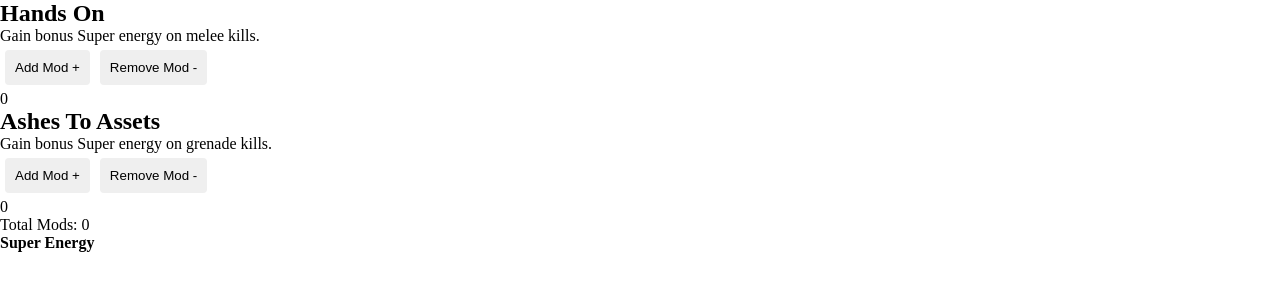
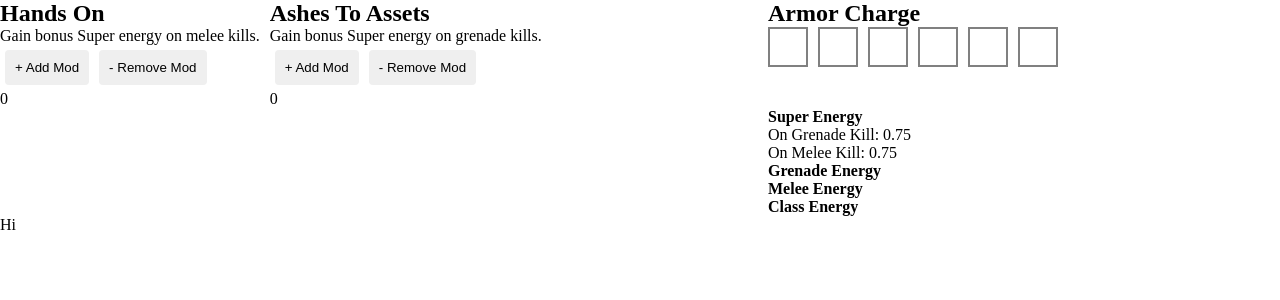
Before and after one commit to cranberriez/destiny-mod-calculator, a React (Create React App) app: page / in a window 1280 px wide. Shown: the top 300 px of the page. Built offline with nearby package versions, Linux system fonts and the light colour scheme.

Commit message:
add armor charge box

```diff
--- a/src/App.css
+++ b/src/App.css
@@ -0,0 +1,31 @@
+.App {
+    width: 100%;
+    display: grid;
+    grid-template-columns: 60% 40%;
+    grid-template-rows: 1fr 1fr 1fr 1fr 1fr;
+    grid-template-areas:
+    'helmet armor-charge'
+    'arms breakdown'
+    'legs breakdown'
+    'class breakdown';
+}
+
+.Breakdown {
+    grid-area: breakdown;
+}
+
+.ArmorCharge {
+    grid-area: armor-charge;
+}
+
+.Helmet {
+    grid-area: helmet;
+}
+
+.Leg {
+    grid-area: legs;
+}
+
+.Mod {
+    margin-right: 10px;
+}
--- a/src/App.js
+++ b/src/App.js
@@ -1,5 +1,7 @@
 import React, { useState } from 'react';
 import Helmet from './components/helmet.js'
+import Leg from './components/leg.js'
+import ArmorCharge from './components/armorCharge.js';
 import Breakdown from './components/breakdown.js'
 import './App.css';
 
@@ -11,13 +13,22 @@ function App() {
     totalMods: 0,
   });
 
+  const [legModCount, setlegModCount] = useState({
+    handsOn: { count: 0, stacks: [0.0075, 0.025, 0.029, 0.029] },
+    ashesToAssets: { count: 0, stacks: [0.0075, 0.048, 0.052, 0.048] },
+    totalMods: 0,
+  });
+
+  const [armorCharge, setArmorChage] = useState({
+    charge: 0,
+  })
+
   return (
     <div className="App">
-      {/* Create a Helmet() component for each helmet mod */}
-      <div id="helmet-mods">
-        <Helmet modCount={helmetModCount} setModCount={setHelmetModCount}/>
-        <Breakdown helmetMods={helmetModCount}/>
-      </div>
+      <Helmet modCount={helmetModCount} setModCount={setHelmetModCount}/>
+      <Leg/>
+      <ArmorCharge armorCharge={armorCharge} setArmorCharge={setArmorChage}/>
+      <Breakdown helmetMods={helmetModCount}/>
     </div>
   );
 }
--- /dev/null
+++ b/src/components/armorCharge.js
@@ -0,0 +1,75 @@
+import React from 'react';
+import './css/armorcharge.css';
+
+
+function ChargeBox(props) {
+    const {charge, setArmorCharge} = props;
+
+    // Using a for loop to create an array of JSX elements
+    var itemsList = [];
+    for (let i = 0; i < 6; i++) {
+        itemsList.push(
+            <li
+                key={i}
+                onClick={() => {
+                    setArmorCharge(i + 1)
+                }}
+                className={"box " + (i < charge ? "active" : "inactive")}
+            >
+            </li>
+        );
+    }
+
+    return (
+        <ul className="ChargeBoxes">
+            {itemsList}
+        </ul>
+    )
+}
+
+function ArmorCharge(props) {
+    const {armorCharge, setArmorCharge} = props;
+
+    const addCharge = () => {
+        if (armorCharge.charge >= 6) return
+        const newCharge = armorCharge.charge + 1
+        setArmorCharge((prevState) => ({
+            ...prevState,
+            charge: newCharge}
+        ))
+    }
+
+    const removeCharge = () => {
+        if (armorCharge.charge <= 0) return
+        const newCharge = armorCharge.charge - 1
+        setArmorCharge((prevState) => ({
+            ...prevState,
+            charge: newCharge}
+        ))
+    }
+
+    const setCharge = (newCharge) => {
+        if (armorCharge.charge < 0 || armorCharge.charge > 6) return
+        setArmorCharge((prevState) => ({
+            ...prevState,
+            charge: newCharge}
+        ))
+    }
+
+    return (
+        <div className="ArmorCharge">
+            <h2>Armor Charge</h2>
+            {/* <button onClick={addCharge}>
+                Add Charge
+            </button>
+            <button onClick={removeCharge}>
+                Remove Charge
+            </button>
+            <p>Charges: {armorCharge.charge}</p> */}
+            <ChargeBox charge={armorCharge.charge} setArmorCharge={setCharge}/>
+
+        </div>
+    )
+}
+
+export default ArmorCharge;
--- a/src/components/breakdown.js
+++ b/src/components/breakdown.js
@@ -1,14 +1,37 @@
-import React, { useState } from 'react';
-import ReactDOM from 'react-dom/client';
+import React from 'react';
 import './css/breakdown.css';
 
 function Breakdown(props) {
     const { helmetMods } = props;
-    console.log(helmetMods)
+    let superEnergy = {
+        grenade: {
+            description: "On Grenade Kill",
+            energy: (helmetMods.ashesToAssets.stacks[helmetMods.ashesToAssets.count] * 100)
+        },
+        melee: {
+            description: "On Melee Kill",
+            energy: (helmetMods.handsOn.stacks[helmetMods.handsOn.count] * 100)
+        }
+    }
+
     return (
-        <div className='breakdown'>
+        <div className='Breakdown'>
             <div>
                 <h4>Super Energy</h4>
+                {Object.keys(superEnergy).map(key => (
+                    <p key={key}>
+                        {superEnergy[key].description}: {superEnergy[key].energy}
+                    </p>
+                ))}
+            </div>
+            <div>
+                <h4>Grenade Energy</h4>
+            </div>
+            <div>
+                <h4>Melee Energy</h4>
+            </div>
+            <div>
+                <h4>Class Energy</h4>
             </div>
         </div>
     )
--- /dev/null
+++ b/src/components/css/armorcharge.css
@@ -0,0 +1,21 @@
+.ChargeBoxes {
+    display: flex;
+    list-style: none;
+}
+
+.ChargeBoxes .box {
+    width: 40px;
+    height: 40px;
+    margin-right: 10px;
+    border: 2px solid gray;
+    cursor: pointer;
+}
+
+.ChargeBoxes .box.active {
+    background-color: #3498db;
+    border-color: #3498db;
+}
+
+.ChargeBoxes .box.inactive {
+    background-color: none;
+}
--- a/src/components/css/helmet.css
+++ b/src/components/css/helmet.css
@@ -4,3 +4,7 @@ button {
     padding: 10px;
     border-radius: 4px;
 }
+
+.Helmet {
+    display: flex;
+}
--- a/src/components/helmet.js
+++ b/src/components/helmet.js
@@ -9,9 +9,9 @@ function Mod(props) {
         if (modCount.totalMods >= 3) return;
         const newCount = modCount[modName].count + 1;
         setData((prevState) => ({
-          ...prevState,
-          [modName]: { ...prevState[modName], count: newCount },
-          totalMods: prevState.totalMods + 1,
+            ...prevState,
+            [modName]: { ...prevState[modName], count: newCount },
+            totalMods: prevState.totalMods + 1,
         }));
     };
 
@@ -29,8 +29,8 @@ function Mod(props) {
         <div className="Mod">
           <h2>{data.name}</h2>
           <p>{data.description}</p>
-          <button onClick={addMod}>Add Mod +</button>
-          <button onClick={removeMod}>Remove Mod -</button>
+          <button onClick={addMod}>+ Add Mod</button>
+          <button onClick={removeMod}>- Remove Mod</button>
           <p>{modCount[modName].count}</p>
         </div>
     );
@@ -42,17 +42,11 @@ function Helmet(props) {
     const handsOn = {
         name: "Hands On",
         description: "Gain bonus Super energy on melee kills.",
-        type: "melee-kill",
-        gain: "super",
-        count: 0,
       };
 
     const ashesToAssets = {
         name: "Ashes To Assets",
         description: "Gain bonus Super energy on grenade kills.",
-        type: "grenade-kill",
-        gain: "super",
-        count: 0,
     };
 
 
@@ -60,7 +54,7 @@ function Helmet(props) {
       <div className="Helmet">
         <Mod data={handsOn} modName={'handsOn'} modCount={modCount} setData={setModCount}/>
         <Mod data={ashesToAssets} modName={'ashesToAssets'} modCount={modCount} setData={setModCount}/>
-        <p>Total Mods: {modCount.totalMods}</p>
+        {/* <p>Total Mods: {modCount.totalMods}</p> */}
       </div>
     );
 }
--- /dev/null
+++ b/src/components/leg.js
@@ -0,0 +1,20 @@
+import React from 'react';
+import './css/legs.css';
+
+function Mod(props) {
+    return (
+        <div className="Mod">
+            Hi
+        </div>
+    )
+}
+
+function Leg() {
+    return (
+        <div className="Leg">
+            <Mod/>
+        </div>
+    )
+}
+
+export default Leg;
```
Also changed, not shown: src/components/css/legs.css (added).
